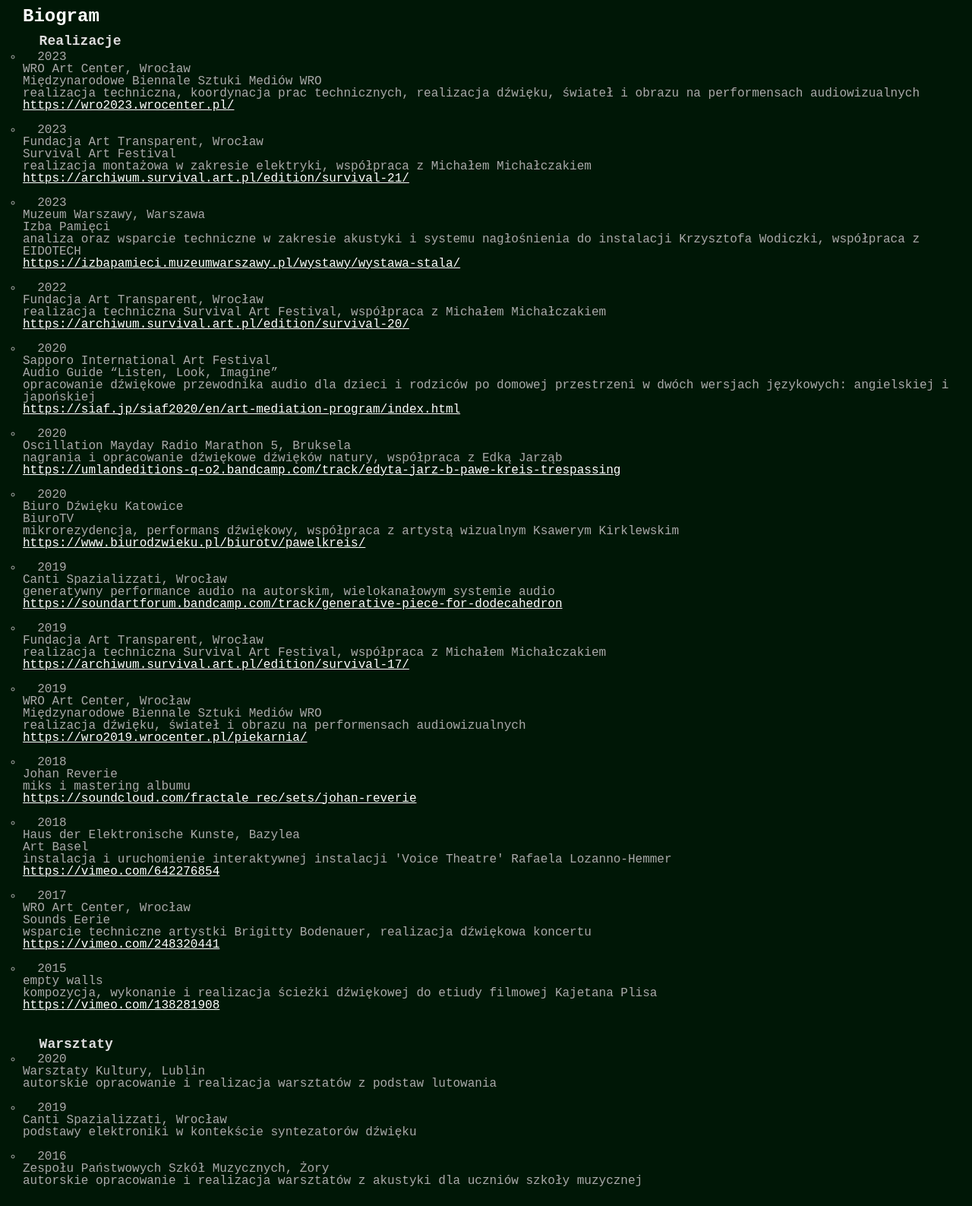
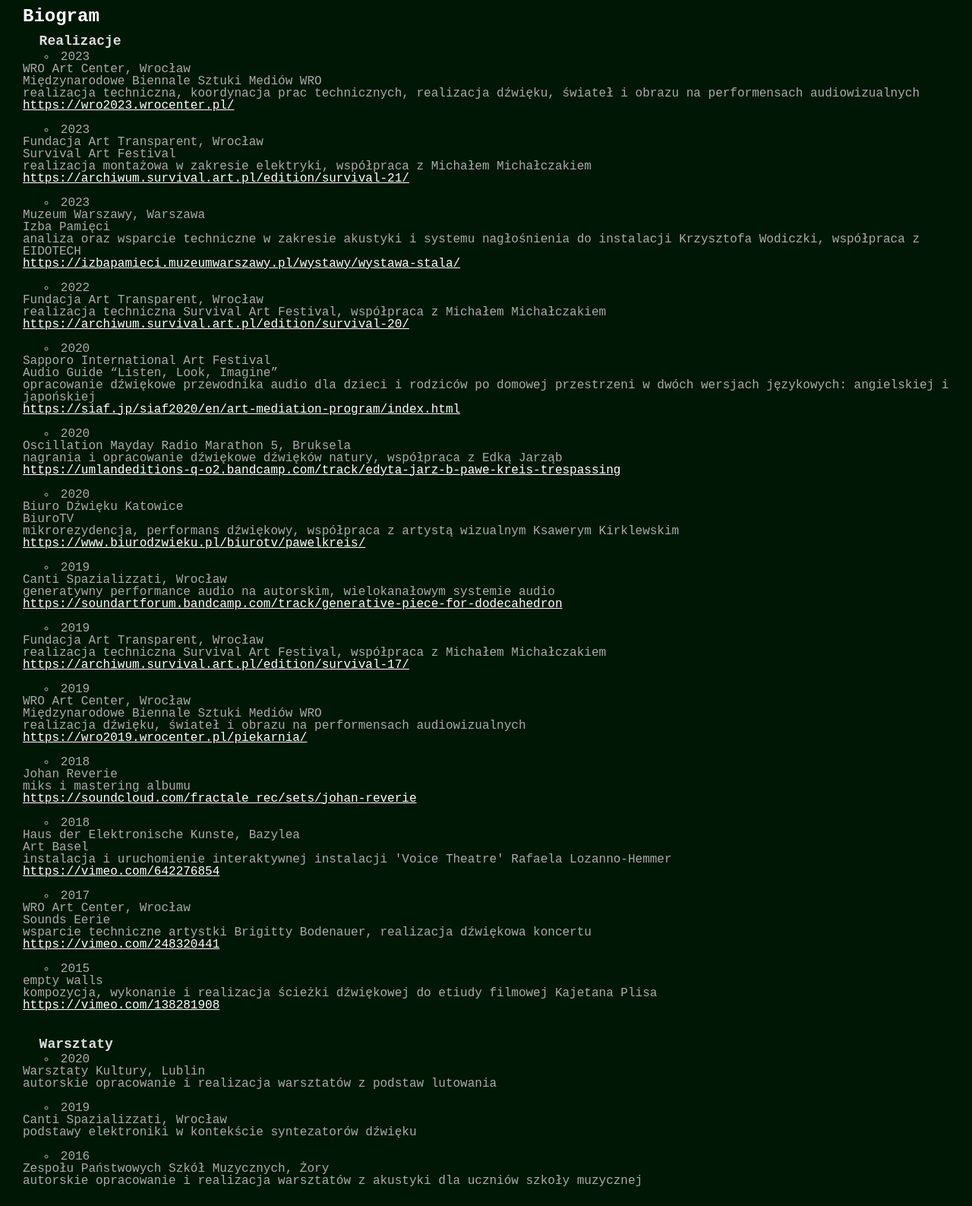
Before and after one commit to kr315/kr315.github.io, a PHP site: page /portfolio/index.html in a window 1280 px wide. Shown: the top 1587 px of the page at 76% size. Run offline with PHP 8.4, Linux system fonts and the light colour scheme.

Commit message:
last style

```diff
--- a/portfolio/style.css
+++ b/portfolio/style.css
@@ -33,10 +33,10 @@
 }
 
 ul, li {
-	list-style-position: outside;
+	list-style-position: inside;
     list-style-type: circle;
     overflow-wrap: break-word;
-    text-indent: 2ch;
+    text-indent: 3ch;
 }
 
 
```
